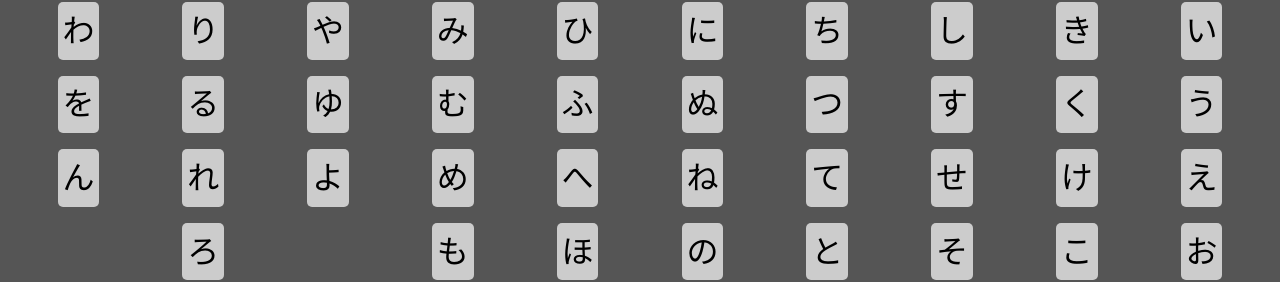
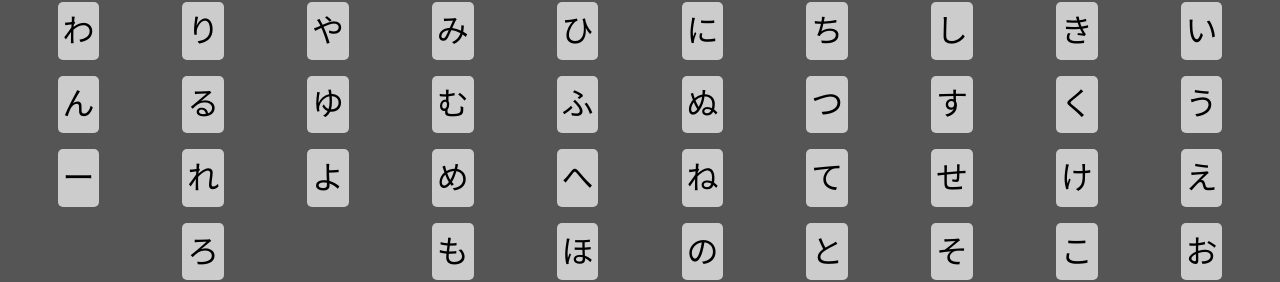
Before and after one commit to frnfnts/zanzou-kuchibeni, a React (Vite) app: page / in a window 1280 px wide. Shown: the part 299-581 px from the top of the page. Built offline with nearby package versions, Linux system fonts and the light colour scheme.

Commit message:
伸ばす棒を表に入れた

```diff
--- a/src/App.tsx
+++ b/src/App.tsx
@@ -12,7 +12,7 @@ const ALPHABET = [
   "まみむめも",
   "やゆよ",
   "らりるれろ",
-  "わをん"
+  "わんー"
 ]
 
 function App() {
```
